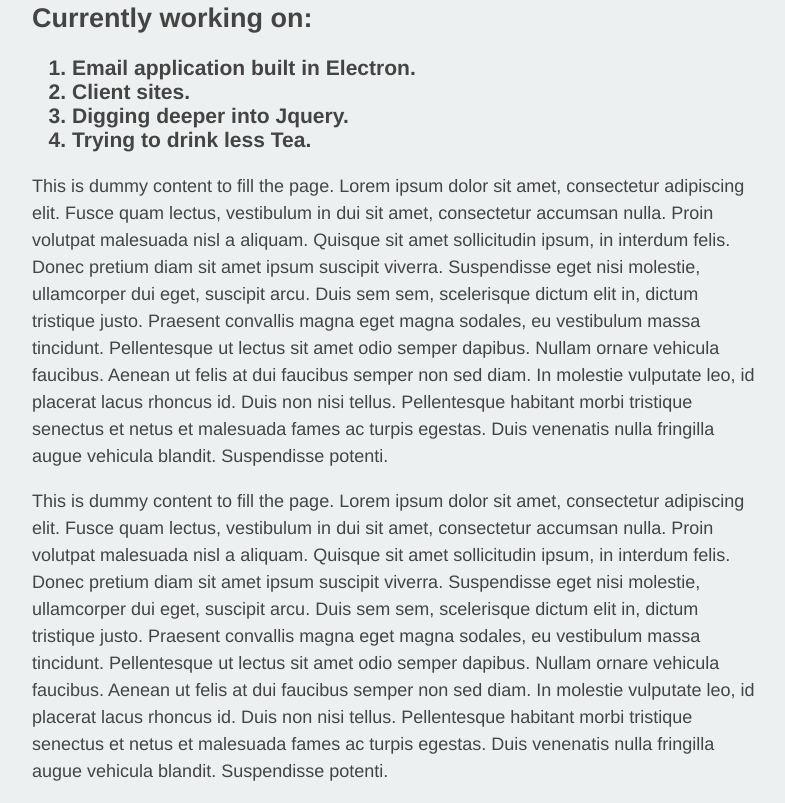
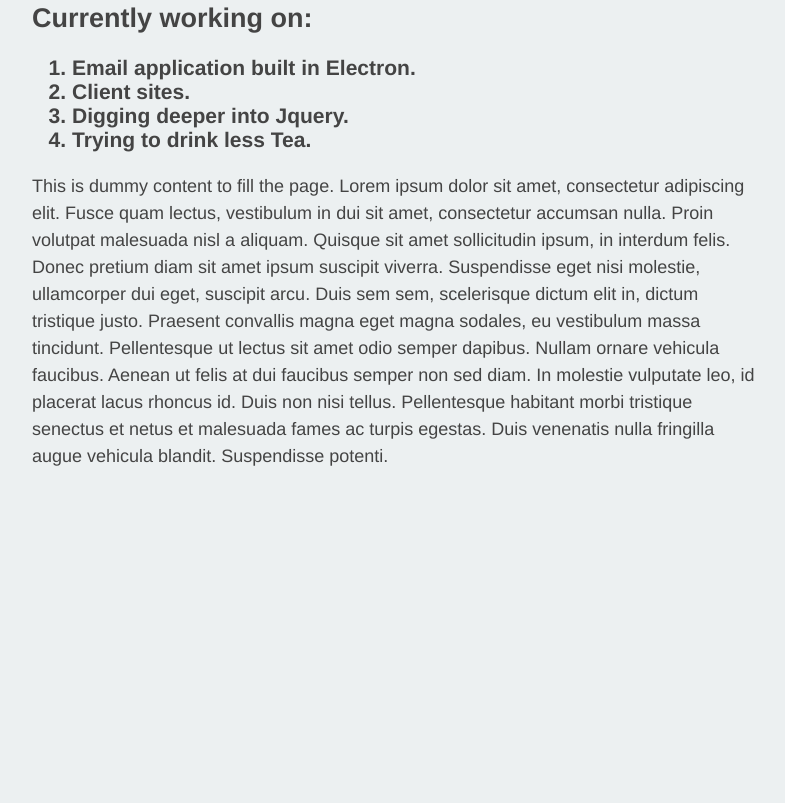
Before and after one commit to GrouchyBear/Site, a plain HTML site: page index.html in a window 1280 px wide. Shown: the part 787-1590 px from the top of the page, without its empty margins (243-1028 px from the left). After the commit the page ends 1275 px from the top, so only its background shows below. Drawn offline with nearby package versions, Linux system fonts and the light colour scheme.

```diff
--- a/index.html
+++ b/index.html
@@ -75,7 +75,7 @@
 
 
       <p>This is dummy content to fill the page. Lorem ipsum dolor sit amet, consectetur adipiscing elit. Fusce quam lectus, vestibulum in dui sit amet, consectetur accumsan nulla. Proin volutpat malesuada nisl a aliquam. Quisque sit amet sollicitudin ipsum, in interdum felis. Donec pretium diam sit amet ipsum suscipit viverra. Suspendisse eget nisi molestie, ullamcorper dui eget, suscipit arcu. Duis sem sem, scelerisque dictum elit in, dictum tristique justo. Praesent convallis magna eget magna sodales, eu vestibulum massa tincidunt. Pellentesque ut lectus sit amet odio semper dapibus. Nullam ornare vehicula faucibus. Aenean ut felis at dui faucibus semper non sed diam. In molestie vulputate leo, id placerat lacus rhoncus id. Duis non nisi tellus. Pellentesque habitant morbi tristique senectus et netus et malesuada fames ac turpis egestas. Duis venenatis nulla fringilla augue vehicula blandit. Suspendisse potenti.</p>
-      <p>This is dummy content to fill the page. Lorem ipsum dolor sit amet, consectetur adipiscing elit. Fusce quam lectus, vestibulum in dui sit amet, consectetur accumsan nulla. Proin volutpat malesuada nisl a aliquam. Quisque sit amet sollicitudin ipsum, in interdum felis. Donec pretium diam sit amet ipsum suscipit viverra. Suspendisse eget nisi molestie, ullamcorper dui eget, suscipit arcu. Duis sem sem, scelerisque dictum elit in, dictum tristique justo. Praesent convallis magna eget magna sodales, eu vestibulum massa tincidunt. Pellentesque ut lectus sit amet odio semper dapibus. Nullam ornare vehicula faucibus. Aenean ut felis at dui faucibus semper non sed diam. In molestie vulputate leo, id placerat lacus rhoncus id. Duis non nisi tellus. Pellentesque habitant morbi tristique senectus et netus et malesuada fames ac turpis egestas. Duis venenatis nulla fringilla augue vehicula blandit. Suspendisse potenti.</p>
+
     <script src="http://cdnjs.cloudflare.com/ajax/libs/jquery/2.1.3/jquery.min.js"></script>
     </div>
         <script src="assets/js/menu.js"></script>
```
